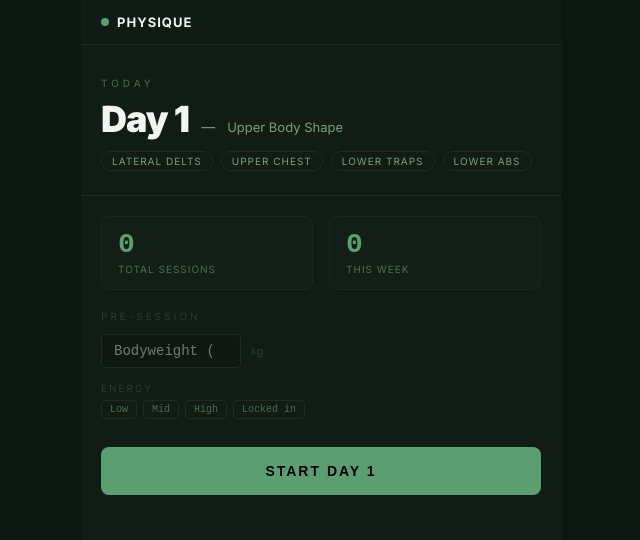
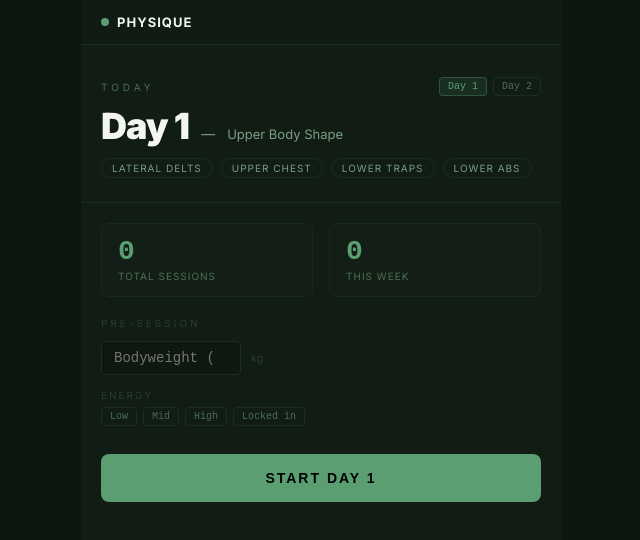
Before and after one commit to elliotchakana/physique, a Next.js app: page /workout in a window 1280 px wide. Shown: the top 540 px of the page, without its empty margins (319-959 px from the left). Built offline with nearby package versions, Linux system fonts and the light colour scheme.

Commit message:
add home screen icon, day toggle, fix GIF queries
- Add 180x180 apple-touch-icon (minimalist flexing arm)
- Add Day 1 / Day 2 toggle on home screen before starting
- Refine Tenor search queries for more accurate exercise GIFs

Co-Authored-By: Claude Opus 4.6 <noreply@anthropic.com>

```diff
--- a/app/layout.tsx
+++ b/app/layout.tsx
@@ -30,6 +30,7 @@ export default function RootLayout({
         <meta name="apple-mobile-web-app-status-bar-style" content="black-translucent" />
         <meta name="apple-mobile-web-app-title" content="Physique" />
         <meta name="theme-color" content="#0c1710" />
+        <link rel="apple-touch-icon" href="/apple-touch-icon.png" />
       </head>
       <body style={{ margin: 0, padding: 0, background: "#0c1710" }}>
         {children}
--- a/app/workout/page.jsx
+++ b/app/workout/page.jsx
@@ -18,7 +18,7 @@ const PROGRAM = {
         priority: "upper_chest",
         track: ["weight","reps","RIR"],
         cues: ["Shoulders down and back", "No shrugging"],
-        gifSearch: "incline dumbbell press chest workout",
+        gifSearch: "incline dumbbell press form",
         variants: null,
       },
       {
@@ -32,7 +32,7 @@ const PROGRAM = {
         track: ["weight","reps"],
         cues: ["Raise out, not up", "Stop at shoulder height", "Neck relaxed"],
         finisherNote: "Last set: 5–8 top-half partials after full reps",
-        gifSearch: "lateral raise shoulder exercise dumbbell",
+        gifSearch: "dumbbell lateral raise shoulder",
         variants: [
           { id: "cable", label: "Cable" },
           { id: "dumbbell", label: "Dumbbell" },
@@ -48,7 +48,7 @@ const PROGRAM = {
         priority: "back",
         track: ["weight","reps"],
         cues: ["Depress scapula before pulling", "Avoid neck tension"],
-        gifSearch: "pull ups back workout gym",
+        gifSearch: "pull up bar exercise form",
         variants: [
           { id: "bodyweight", label: "Bodyweight" },
           { id: "weighted", label: "+Weight" },
@@ -66,7 +66,7 @@ const PROGRAM = {
         track: ["reps"],
         cues: ["Shoulder blades into back pockets", "Thumbs up"],
         note: "Technique exercise. Light load only.",
-        gifSearch: "prone Y raise lower trap exercise",
+        gifSearch: "Y raise exercise gym",
         variants: null,
       },
       {
@@ -79,7 +79,7 @@ const PROGRAM = {
         priority: "core",
         track: ["reps"],
         cues: ["Curl pelvis upward", "No swinging", "Tailbone toward ribs"],
-        gifSearch: "hanging leg raise abs core workout",
+        gifSearch: "hanging leg raise exercise",
         variants: [
           { id: "legs", label: "Legs" },
           { id: "knees", label: "Knees (reg.)" },
@@ -112,7 +112,7 @@ const PROGRAM = {
         priority: "posterior",
         track: ["weight","reps","RIR"],
         cues: ["Hips back", "Ribs down", "Neutral spine"],
-        gifSearch: "romanian deadlift RDL hamstring exercise",
+        gifSearch: "romanian deadlift barbell form",
         variants: null,
       },
       {
@@ -137,7 +137,7 @@ const PROGRAM = {
         priority: "rear_delt",
         track: ["weight","reps"],
         cues: ["Pull to forehead", "Slight pull-apart at end", "No shrugging"],
-        gifSearch: "face pull cable rear delt exercise",
+        gifSearch: "cable face pull exercise",
         variants: null,
       },
       {
@@ -163,7 +163,7 @@ const PROGRAM = {
         track: ["duration"],
         cues: ["Squeeze glutes", "Ribs down", "Pull elbows toward toes"],
         note: "If you can hold >45 sec easily, tension is too low.",
-        gifSearch: "RKC plank hardstyle core exercise",
+        gifSearch: "RKC plank exercise",
         variants: null,
       },
     ],
@@ -591,8 +591,8 @@ function MobilitySection() {
 function HomeScreen({ sessionLog, onStart }) {
   const [bw, setBw] = useState("");
   const [energy, setEnergy] = useState(null);
-  const todayDay = getNextDay(sessionLog);
-  const dayData = PROGRAM[todayDay];
+  const [selectedDay, setSelectedDay] = useState(() => getNextDay(sessionLog));
+  const dayData = PROGRAM[selectedDay];
 
   const weekLog = sessionLog.slice(-7);
   const totalSessions = sessionLog.length;
@@ -601,8 +601,21 @@ function HomeScreen({ sessionLog, onStart }) {
     <div style={{ padding: "0 0 40px" }}>
       {/* Hero */}
       <div style={{ padding: "32px 20px 24px", borderBottom: "1px solid #1a2e1e" }}>
-        <div style={{ fontSize: 10, color: "#4a6e52", letterSpacing: 4, textTransform: "uppercase", marginBottom: 12 }}>
-          Today
+        <div style={{ display: "flex", justifyContent: "space-between", alignItems: "center", marginBottom: 12 }}>
+          <div style={{ fontSize: 10, color: "#4a6e52", letterSpacing: 4, textTransform: "uppercase" }}>
+            Today
+          </div>
+          <div style={{ display: "flex", gap: 6 }}>
+            {["Day 1", "Day 2"].map(d => (
+              <button key={d} onClick={() => setSelectedDay(d)}
+                style={{
+                  ...pillStyle, fontSize: 10,
+                  background: selectedDay === d ? "#5a9e7222" : "transparent",
+                  color: selectedDay === d ? "#5a9e72" : "#4a6e52",
+                  borderColor: selectedDay === d ? "#5a9e7255" : "#1c2e20",
+                }}>{d}</button>
+            ))}
+          </div>
         </div>
         <div style={{ display: "flex", alignItems: "baseline", gap: 12, marginBottom: 6 }}>
           <h1 style={{ fontSize: 36, fontWeight: 900, color: "#f3f5f2", margin: 0, letterSpacing: "-1px", lineHeight: 1 }}>
@@ -660,7 +673,7 @@ function HomeScreen({ sessionLog, onStart }) {
 
       {/* Start */}
       <div style={{ padding: "28px 20px 0" }}>
-        <button onClick={() => onStart(todayDay, bw, energy)}
+        <button onClick={() => onStart(selectedDay, bw, energy)}
           style={{
             width: "100%", padding: "16px 0", borderRadius: 8,
             background: "#5a9e72", border: "none", color: "#000",
```
Also changed, not shown: public/apple-touch-icon.png (added), public/icon.svg (added).
